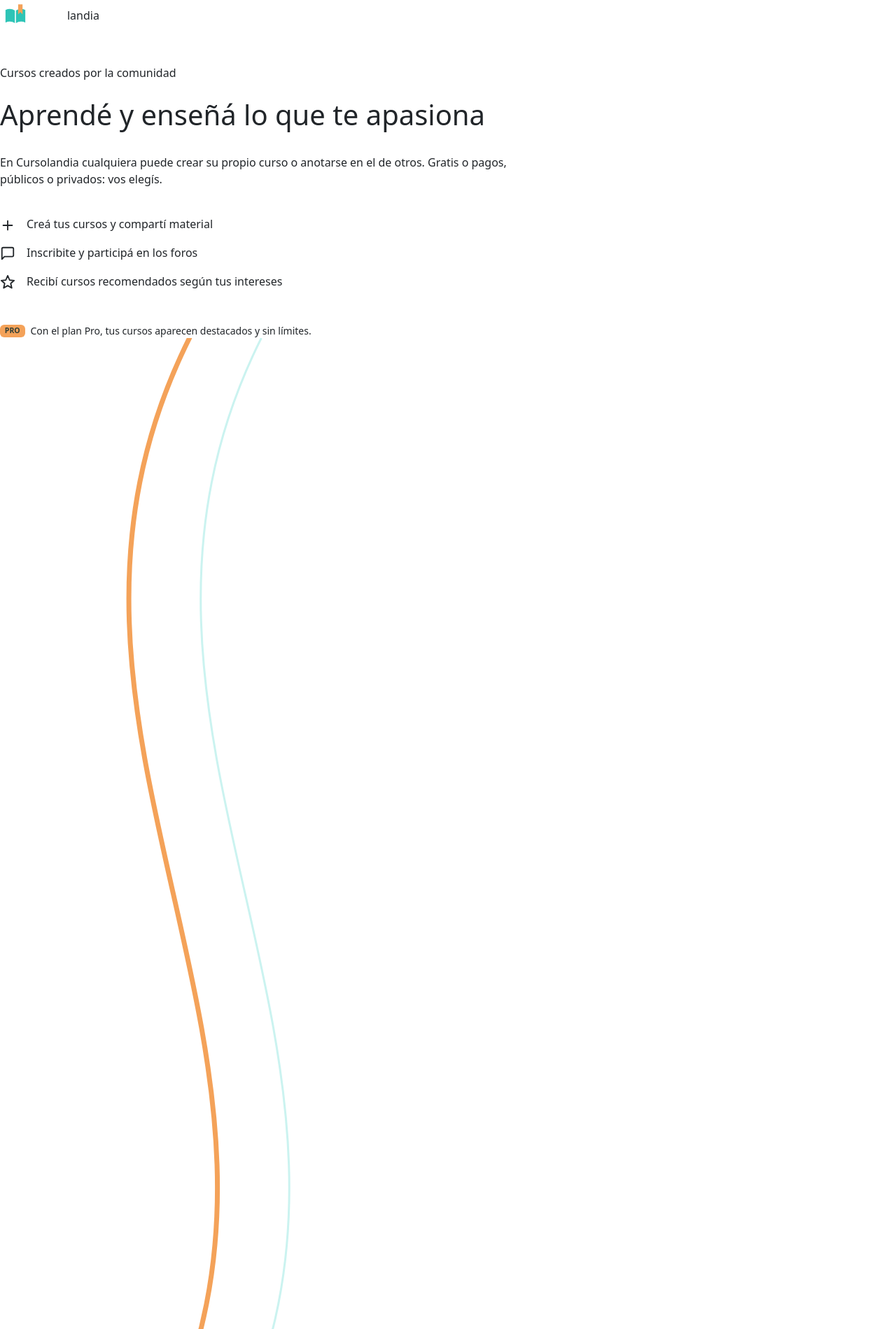
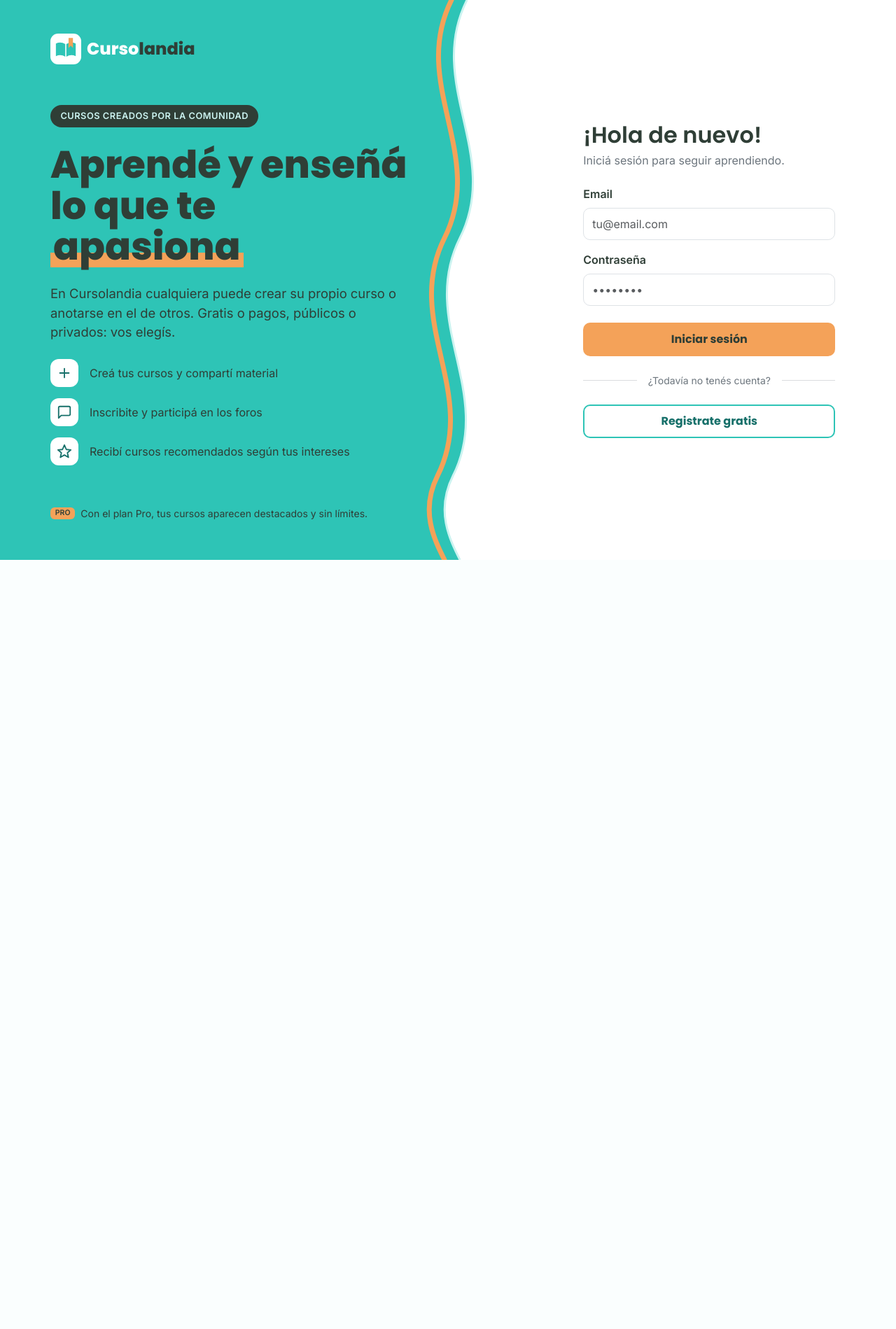
Before and after one commit to helgamartens0/cursolandia_martens, a PHP site: page / in a window 1280 px wide. Shown: the top 1899 px of the page at 70% size. After the commit the page ends 800 px from the top, so only its background shows below. Run offline with PHP 8.4, Linux system fonts and the light colour scheme.

Commit message:
agrego estilos a la pagina de inicio

```diff
--- a/css/styles.css
+++ b/css/styles.css
@@ -4,8 +4,119 @@
     --color-suave: #CBF3F0;
     --color-fondo: #FFFFFF;
     --color-principal: #2EC4B6;
-    --color-principal-oscuro: #1F8F84;
+    --color-principal-oscuro: #17706A;
 }
+
+
+/*pagina de inicioo*/
+body{
+    font-family: 'Inter', system-ui, sans-serif;
+    color: var(--color-texto);
+}
+h1, h2{
+    font-family: 'Poppins', system-ui, sans-serif;
+}
+
+/*presentasaon*/
+.inicio-presentacion{
+    position: relative;
+    background-color: var(--color-principal);
+    color: var(--color-texto);
+    padding: 2rem 1.5rem;
+}
+.inicio-marca{
+    font-family: 'Poppins', sans-serif;
+    font-size: 1.5rem;
+    font-weight: 800;
+}
+.inicio-etiqueta{
+    align-self: flex-start;
+    background-color: var(--color-texto);
+    color: var(--color-suave);
+    font-size: 0.8rem;
+    font-weight: 600;
+    letter-spacing: 0.04em;
+    text-transform: uppercase;
+    padding: 0.4rem 0.9rem;
+    border-radius: 999px;
+}
+.inicio-titulo{
+    font-size: 2.4rem;
+    font-weight: 800;
+    line-height: 1.08;
+    margin: 0;
+}
+.resaltado{
+    background: linear-gradient(transparent 62%, var(--color-acento) 62%, var(--color-acento) 90%, transparent 90%);
+    padding: 0 0.25rem;
+}
+.inicio-texto{
+    font-size: 1.15rem;
+    max-width: 500px;
+    margin: 0;
+}
+.inicio-icono{
+    width: 40px;
+    height: 40px;
+    flex-shrink: 0;
+    border-radius: 12px;
+    background-color: var(--color-fondo);
+    color: var(--color-principal-oscuro);
+    display: flex;
+    align-items: center;
+    justify-content: center;
+}
+
+/*barra ondulada del medio*/
+.inicio-onda{
+    position: absolute;
+    top: 0;
+    right: 0;
+    width: 160px;
+    height: 100%;
+}
+
+/*formulario de inicio de sesion / registro */
+.inicio-login{
+    max-width: 360px;
+}
+.inicio-input{
+    height: 46px;
+    border-radius: 10px;
+}
+.inicio-input:focus{
+    border-color: var(--color-principal);
+    box-shadow: 0 0 0 0.25rem var(--color-suave);
+}
+.btn-iniciar{
+    height: 48px;
+    border-radius: 10px;
+    background-color: var(--color-acento);
+    color: var(--color-texto);
+    font-family: 'Poppins', sans-serif;
+    font-weight: 700;
+}
+.btn-iniciar:hover{
+    background-color: var(--color-texto);
+    color: var(--color-fondo);
+}
+.btn-registrarse{
+    height: 48px;
+    display: flex;
+    align-items: center;
+    justify-content: center;
+    border: 2px solid var(--color-principal);
+    border-radius: 10px;
+    color: var(--color-principal-oscuro);
+    font-family: 'Poppins', sans-serif;
+    font-weight: 700;
+}
+.btn-registrarse:hover{
+    background-color: var(--color-suave);
+    color: var(--color-texto);
+    border-color: var(--color-principal);
+}
+
 
 .nav-link.active{
     border-bottom: 3px solid var(--color-acento);
@@ -59,3 +170,13 @@
     background-color: var(--color-fondo);
     color: var(--color-acento);
 }
+
+/* Pantallas grandes (992px o más): más aire y lugar para la onda */
+@media (min-width: 992px){
+    .inicio-presentacion{
+        padding: 3rem 10rem 3.5rem 4.5rem;
+    }
+    .inicio-titulo{
+        font-size: 3.4rem;
+    }
+}
```
